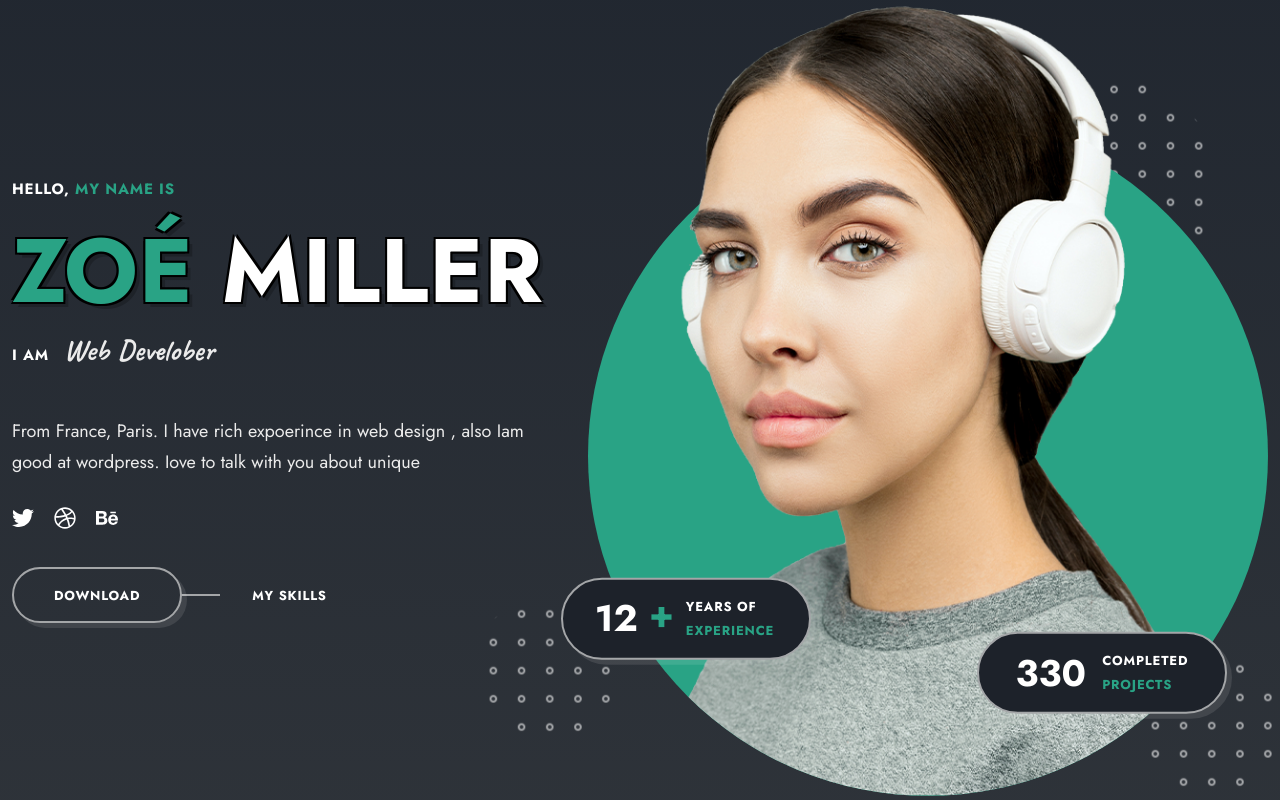
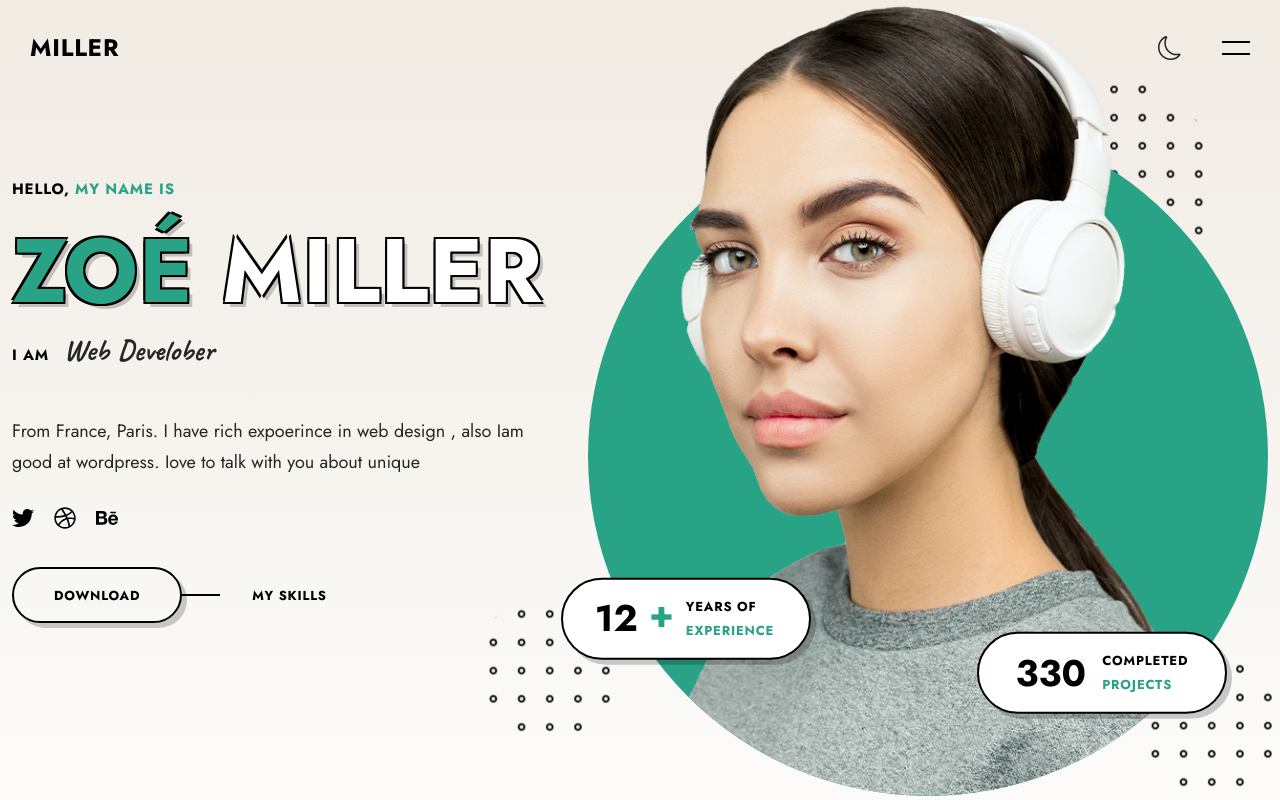
Before and after one commit to noorhesham9/zoeMiller, a React (Vite) app: page /#home in a window 1280 px wide. Shown: the top 800 px of the page. Built offline with nearby package versions, Linux system fonts and the light colour scheme.

Commit message:
finish header

```diff
--- a/package.json
+++ b/package.json
@@ -15,6 +15,7 @@
     "react": "^18.2.0",
     "react-dom": "^18.2.0",
     "react-icons": "^4.10.1",
+    "react-scroll": "^1.8.9",
     "swiper": "^10.0.3"
   },
   "devDependencies": {
--- a/src/App.css
+++ b/src/App.css
@@ -44,6 +44,29 @@
   --transition: cubic-bezier(0.3, 0, 0.3, 1);
 }
 
+.light-theme {
+  --title-color: #000;
+  --text-color: #262626;
+  --bg-color: #f0ebe3;
+  --bg-color-alt: #fff;
+  --container-color: #fff;
+  --border-color: #000;
+
+  --shadow: 5px 5px rgb(0 0 0 / 20%);
+}
+
+.light-theme .skills__bar {
+  background: rgba(0, 0, 0, 0.1);
+}
+
+.light-theme .skills__percentage {
+  background: var(--border-color);
+}
+
+.light-theme .skills__percentage span {
+  background-color: var(--primary-color);
+}
+
 * {
   margin: 0;
   padding: 0;
@@ -60,6 +83,10 @@
 body {
   color: var(--text-color);
   background-color: var(--bg-color);
+}
+
+body.no-scroll {
+  overflow: hidden;
 }
 
 h1,
@@ -223,3 +250,11 @@
   width: 141px;
   height: 141px;
 }
+
+.dark-theme .shape {
+  filter: invert(1);
+  opacity: 0.6;
+}
+.shape {
+  position: absolute;
+}
--- a/src/App.jsx
+++ b/src/App.jsx
@@ -3,6 +3,7 @@
 import Blog from "./components/blog/Blog";
 import Contact from "./components/contact/Contact";
 import Footer from "./components/footer/Footer";
+import Header from "./components/header/Header";
 import Home from "./components/home/Home";
 import Portfolio from "./components/portfolio/Portfolio";
 import Pricing from "./components/pricing/Pricing";
@@ -13,6 +14,7 @@
 function App() {
   return (
     <main>
+      <Header />
       <Home />
       <Services />
       <Skills />
--- /dev/null
+++ b/src/components/header/Header.jsx
@@ -0,0 +1,119 @@
+import { links } from "../../Data";
+import "./header.css";
+
+import { FaTwitter } from "react-icons/fa";
+import { FaDribbble } from "react-icons/fa";
+import { FaBehance } from "react-icons/fa";
+import { BsSun, BsMoon } from "react-icons/bs";
+import { useEffect, useState } from "react";
+import { Link } from "react-scroll";
+const getStorageTheme = () => {
+  let theme = "light-theme";
+  if (localStorage.getItem("theme")) {
+    theme = localStorage.getItem("theme");
+  }
+
+  return theme;
+};
+
+import { animateScroll } from "react-scroll";
+const Header = () => {
+  const [showMenu, setShowMenu] = useState(false);
+  const [scrollNav, setScrollNav] = useState(false);
+  const [theme, setTheme] = useState(getStorageTheme());
+  const scrollTop = () => {
+    animateScroll.scrollToTop();
+  };
+
+  const changeNav = () => {
+    if (window.scrollY >= 80) {
+      setScrollNav(true);
+    } else {
+      setScrollNav(false);
+    }
+  };
+
+  const toggleTheme = () => {
+    if (theme === "light-theme") {
+      setTheme("dark-theme");
+    } else {
+      setTheme("light-theme");
+    }
+  };
+
+  useEffect(() => {
+    window.addEventListener("scroll", changeNav);
+  }, []);
+  useEffect(() => {
+    document.body.classList.toggle("no-scroll", showMenu);
+  }, [showMenu]);
+
+  useEffect(() => {
+    document.documentElement.classList = theme;
+    localStorage.setItem("theme", theme);
+    console.log(getStorageTheme());
+  }, [theme]);
+
+  return (
+    <header className={`${scrollNav ? "header scroll-header" : "header"}`}>
+      <nav className="nav">
+        <Link to="/" onClick={scrollTop} className="nav__logo text-cs">
+          Miller
+        </Link>
+        <div
+          href=""
+          className={`${showMenu ? "nav__menu show-menu" : "nav__menu"}`}>
+          <div className="nav__data">
+            <ul className="nav__list">
+              {links.map(({ name, path }, index) => {
+                return (
+                  <li key={index} className="nav__item">
+                    <Link
+                      className="nav__link text-cs"
+                      to={path}
+                      spy={true}
+                      hashSpy={true}
+                      smooth={true}
+                      offset={-150}
+                      onClick={() => setShowMenu(!showMenu)}
+                      duration={500}>
+                      {name}{" "}
+                    </Link>
+                  </li>
+                );
+              })}
+            </ul>
+
+            <div className="header__socials">
+              <a href="" className="header__socials-link">
+                <FaTwitter />
+              </a>
+              <a href="" className="header__socials-link">
+                <FaDribbble />
+              </a>
+              <a href="" className="header__socials-link">
+                <FaBehance />
+              </a>
+            </div>
+          </div>
+        </div>
+
+        <div className="nav__btns">
+          <div className="theme__toggler" onClick={toggleTheme}>
+            {theme === "light-theme" ? <BsMoon /> : <BsSun />}
+          </div>
+          <div
+            className={`${
+              showMenu ? "nav__toggle animate__toggle" : "nav__toggle"
+            }`}
+            onClick={() => setShowMenu(!showMenu)}>
+            <span></span>
+            <span></span>
+          </div>
+        </div>
+      </nav>
+    </header>
+  );
+};
+
+export default Header;
--- /dev/null
+++ b/src/components/header/header.css
@@ -0,0 +1,138 @@
+.header {
+  position: absolute;
+  z-index: 100;
+  width: 100%;
+  top: 0;
+  padding: 30px;
+}
+
+.scroll-header {
+  position: fixed;
+  background-color: var(--bg-color-alt);
+  animation: header_animate 0.8s var(--transition) 0s forwards;
+}
+
+@keyframes header_animate {
+  0% {
+    transform: translateY(-100px);
+  }
+
+  100% {
+    transform: translateY(0);
+  }
+}
+
+.nav {
+  display: flex;
+  justify-content: space-between;
+}
+
+.nav__logo {
+  color: var(--title-color);
+  font-size: var(--h4-font-size);
+  font-weight: 700;
+  cursor: pointer;
+}
+
+.nav__menu {
+  position: fixed;
+  top: 0;
+  right: 0;
+  width: 0;
+  height: 100vh;
+  display: flex;
+  background-color: var(--bg-color-alt);
+  z-index: 10;
+  transition: all 1s var(--transition);
+}
+
+.show-menu {
+  width: 512px;
+}
+.nav__data {
+  padding: 80px 84px 0 154px;
+  margin: auto;
+  width: 100%;
+}
+
+.nav__list {
+  margin-bottom: 40px;
+}
+
+.nav__list li {
+  margin-bottom: 20px;
+}
+.active,
+.nav__link {
+  color: var(--title-color);
+  font-size: var(--h5-font-size);
+  font-weight: 700;
+  cursor: pointer;
+  transition: all 0.3s var(--transition);
+}
+
+.nav__link:hover {
+  color: var(--primary-color);
+}
+
+.header__socials {
+  display: flex;
+  column-gap: 20px;
+  margin-bottom: 30px;
+}
+
+.header__socials-link {
+  color: var(--title-color);
+  font-size: var(--h5-font-size);
+  transition: all 0.7s var(--transition);
+}
+
+.header__socials-link:hover {
+  color: var(--primary-color);
+}
+
+.nav__btns {
+  display: flex;
+  align-items: center;
+  column-gap: 40px;
+}
+
+.nav__toggle {
+  height: 30px;
+  width: 28px;
+  cursor: pointer;
+  position: relative;
+  z-index: 111;
+}
+
+.theme__toggler {
+  font-size: var(--h4-font-size);
+  display: flex;
+  align-items: center;
+  cursor: pointer;
+}
+
+.nav__toggle span {
+  position: absolute;
+  left: 0;
+  width: 100%;
+  height: 2px;
+  background-color: var(--title-color);
+  transition: all 0.3s var(--transition);
+}
+
+.animate__toggle span:first-child {
+  transform: rotate(-45deg);
+  top: 14px !important;
+}
+.animate__toggle span:last-child {
+  transform: rotate(45deg);
+  bottom: 14px !important;
+}
+.nav__toggle span:first-child {
+  top: 8px;
+}
+
+.nav__toggle span:last-child {
+  bottom: 8px;
+}
--- a/src/components/home/home.css
+++ b/src/components/home/home.css
@@ -34,6 +34,7 @@
 }
 
 .home__title {
+  color: #fff;
   font-size: var(--biggest-font-size);
   text-shadow: 2px 2px hsl(0, 0%, 0%), -2px 2px hsl(0, 0%, 0%),
     2px -2px hsl(0, 0%, 0%), -2px -2px hsl(0, 0%, 0%), 5px 5px rgb(0 0 0 / 20%);
@@ -141,12 +142,6 @@
   top: -4px;
 }
 
-.shape {
-  position: absolute;
-  filter: invert(1);
-  opacity: 0.6;
-}
-
 .shape__1 {
   width: 226px;
   height: 226px;
--- a/src/components/testimonials/Testimonials.jsx
+++ b/src/components/testimonials/Testimonials.jsx
@@ -8,7 +8,7 @@
 import { Pagination } from "swiper/modules";
 const Testimonials = () => {
   return (
-    <section className="testimonials section" id="testimonials">
+    <section className="testimonials section" id="testimonial">
       <h2 className="section__title text-cs">Testimonials</h2>
       <p className="section__subtitle text-cs">
         My <span>Customers Say</span>
```
Also changed, not shown: 1 other file (tests, documents, lock files or other folders).
